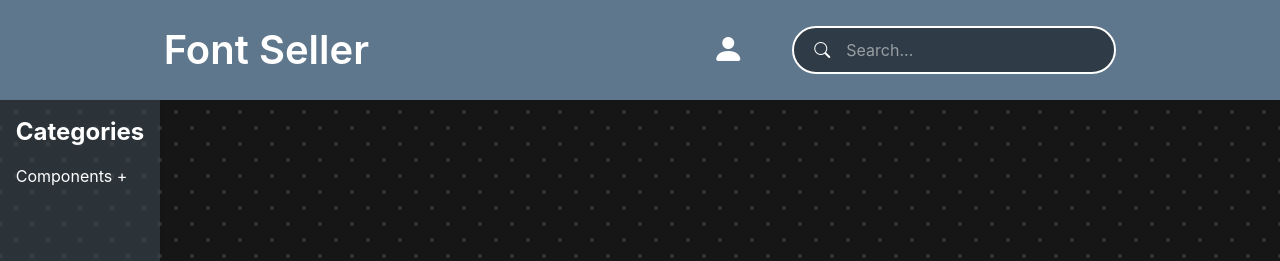
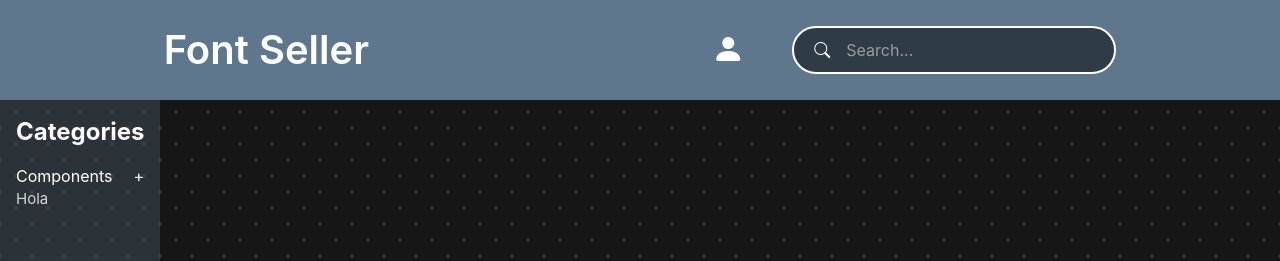
Before and after one commit to RodrigoFont06/font-seller, a React (Vite) app: page / in a window 1280 px wide. Shown: the top 261 px of the page. Built offline with nearby package versions, Linux system fonts and the light colour scheme; no server answers; the database is empty.

Commit message:
style: center align category title and adjust button layout in SideBar component

```diff
--- a/src/components/SideBar.tsx
+++ b/src/components/SideBar.tsx
@@ -19,11 +19,15 @@ export default function SideBar() {
 
     return (
         <aside className='bg-[#5E778C]/30 backdrop-blur-[1px] flex justify-center items-baseline h-screen w-1/8 shadow p-4'>
-            <div className='flex flex-col gap-4'>
-                <h2 className='text-white font-bold text-2xl'>Categories</h2>
+            <div className='flex flex-col gap-4 w-full'>
+                <h2 className='text-white font-bold text-2xl text-center'>Categories</h2>
                 <ul className="">
-                    <li>
-                        <button className="text-white hover:text-blue-300 w-full text-left" onClick={() => setIsOpen(!isOpen)}>Components {isOpen ? '-' : '+'}</button>
+                    <li className="text-white hover:text-blue-300 w-full flex justify-between" onClick={() => setIsOpen(!isOpen)}>
+                        <button className='text-left'>Components</button>
+                        <p>{isOpen ? '-' : '+'}</p>
+                    </li>
+                    <li className={`text-white/80 text-[15px] ${isOpen ? 'block' : 'hidden'}`}>
+                        Hola
                     </li>
                 </ul>
             </div>
```
